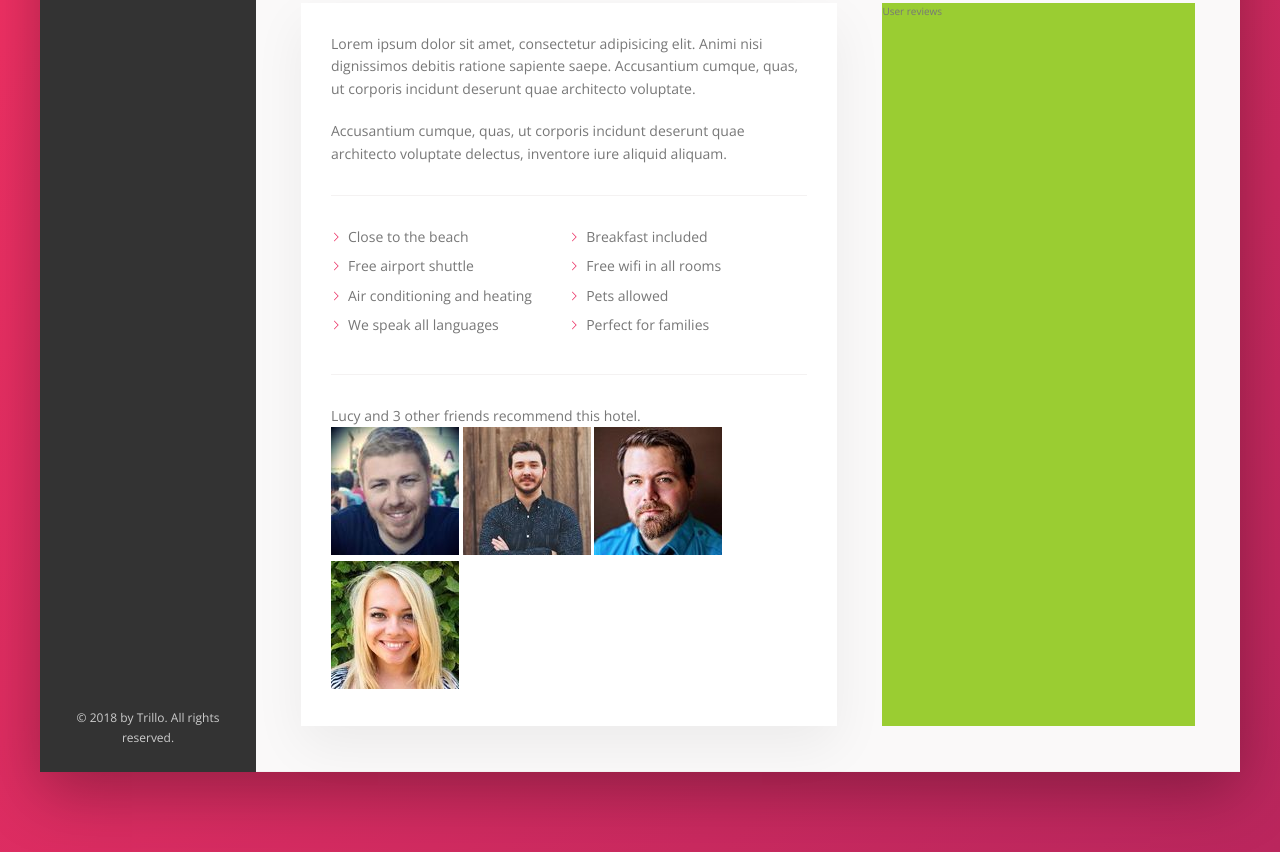
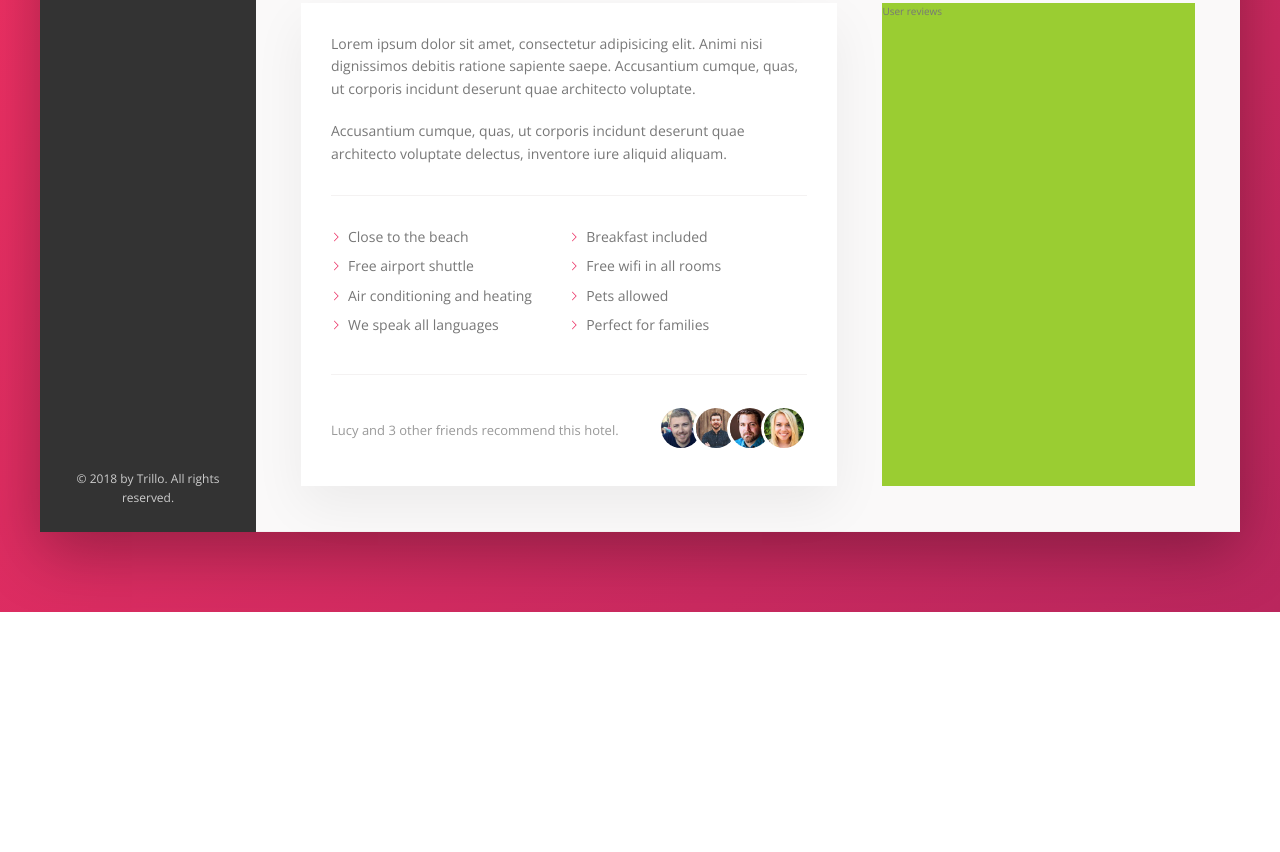
Before and after one commit to egarnaga/trillo, a website: page index.html in a window 1280 px wide. Shown: the part 644-1496 px from the top of the page. After the commit the page ends 1256 px from the top, so only its background shows below. Drawn offline with nearby package versions, Linux system fonts and the light colour scheme.

Commit message:
Завершает раздел Description

```diff
--- a/sass/_components.scss
+++ b/sass/_components.scss
@@ -8,6 +8,7 @@
 
 ////////////////////////////////////////////////
 // SEARCH
+
 .search {
   flex: 0 0 40%;
 
@@ -310,8 +311,6 @@
   margin-bottom: 2rem;
 }
 
-
-
 ////////////////////////////////////////////////
 // LIST
 
@@ -352,3 +351,27 @@
 
 ////////////////////////////////////////////////
 // RECOMMEND
+
+.recommend {
+  font-size: 1.3rem;
+  color: var(--color-grey-dark-3);
+
+  display: flex;
+  align-items: center;
+
+  &__count {
+    margin-right: auto;
+  }
+
+  &__photo {
+    box-sizing: content-box;
+    height: 4rem;
+    width: 4rem;
+    border-radius: 50%;
+    border: 3px solid #fff;
+
+    &:not(:last-child) {
+      margin-right: -1.5rem;
+    }
+  }
+}
```
Also changed, not shown: css/style.css.
